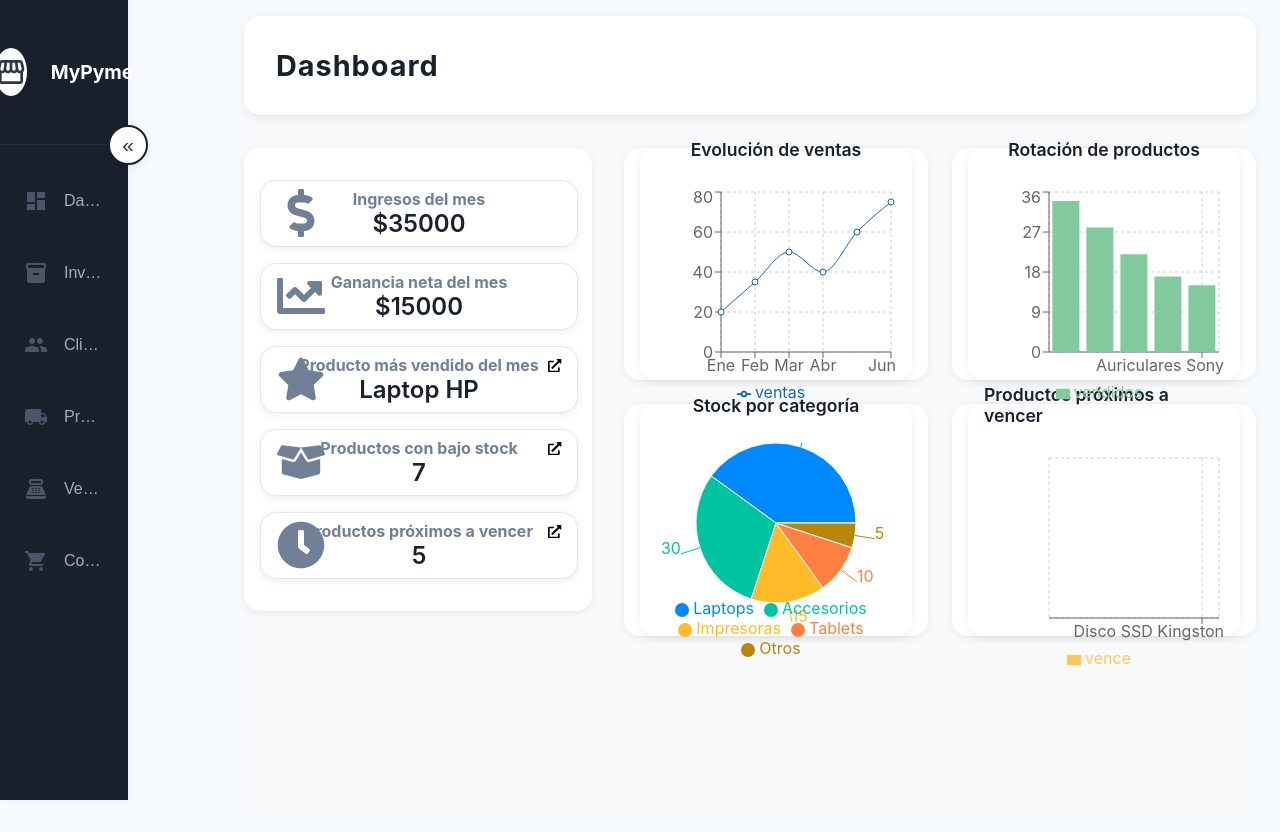
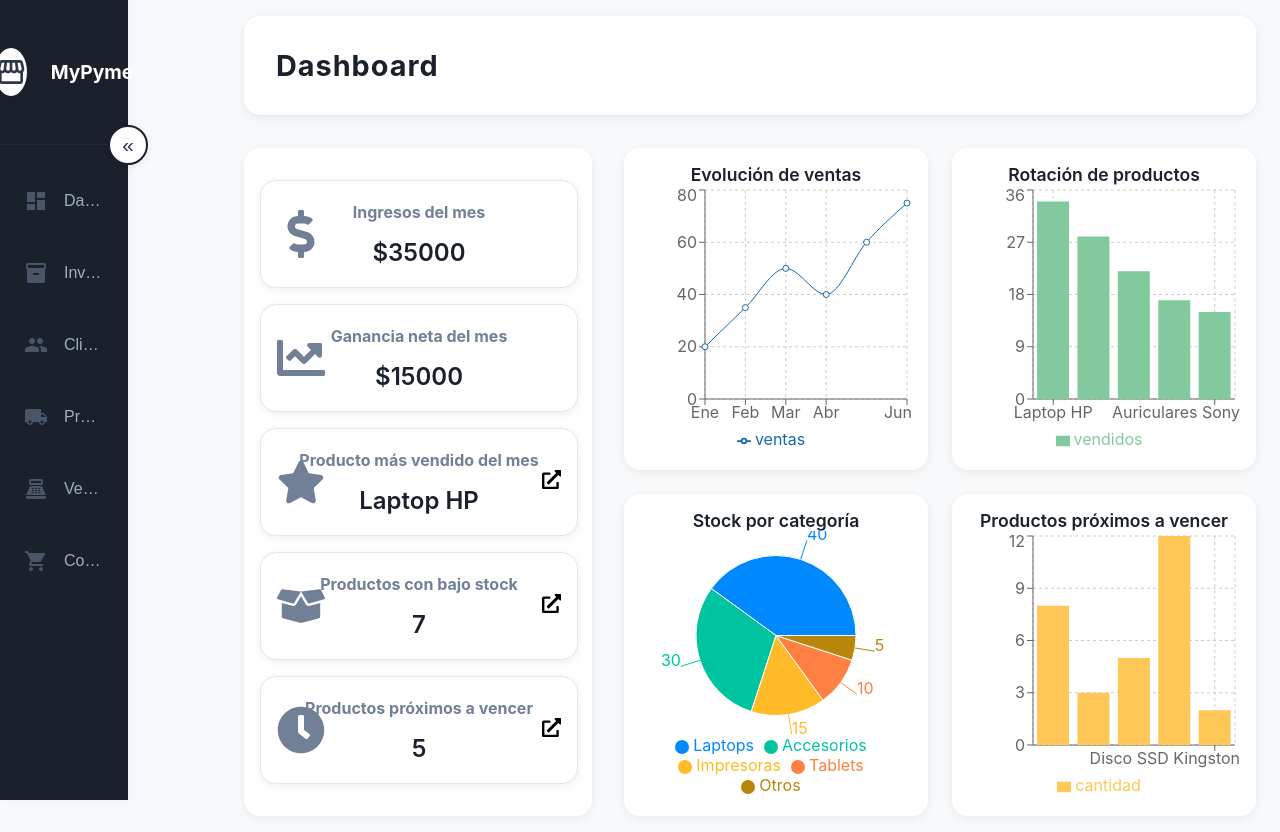
Before and after one commit to Panda2609/my-pyme, a React (Create React App) app: page / in a window 1280 px wide. Built offline with nearby package versions, Linux system fonts and the light colour scheme.

Commit message:
Cambios finales del dashboard

```diff
--- a/src/components/Dashboard.jsx
+++ b/src/components/Dashboard.jsx
@@ -144,7 +144,7 @@ const Dashboard = ({ dashboardData }) => {
                 <div className="resumen-card-value">{resumenInventario.productosBajoStock}</div>
               </div>
               <div className="resumen-card">
-                <button className='kpi-info-btn' title="Ver más" onClick={() => setModal('proximosVencer')}>
+                <button className='kpi-info-btn' title="Ver más"onClick={() => setModal('proximosVencer')}>
                   <FaExternalLinkAlt className="kpi-info-icon" />
                 </button>
                 <h4>Productos próximos a vencer</h4>
@@ -154,10 +154,10 @@ const Dashboard = ({ dashboardData }) => {
             </div>
                     {/* Gráficos a la derecha */}
                     <div className="dashboard-graficos-grid">
-                        <div className="grafico">
+
                         <div className="dashboard-section grafico">
                             <h3>Evolución de ventas</h3>
-                                <ResponsiveContainer width="100%" height={220}>
+                            <ResponsiveContainer width="100%" height="100%">
                                 <LineChart data={ventasPorMes}>
                                     <CartesianGrid strokeDasharray="3 3" />
                                     <XAxis dataKey="mes" />
@@ -168,14 +168,13 @@ const Dashboard = ({ dashboardData }) => {
                                 </LineChart>
                             </ResponsiveContainer>
                         </div>
-                        </div>
-                        <div className="grafico">
+
                         <div className="dashboard-section grafico">
                             <h3>Rotación de productos</h3>
-                            <ResponsiveContainer width="100%" height={220}>
+                            <ResponsiveContainer width="100%" height="100%">
                                 <BarChart data={rotacionProductos}>
                                     <CartesianGrid strokeDasharray="3 3" />
-                                    <XAxis dataKey="nombre" />
+                                    <XAxis dataKey="nombre"/>
                                     <YAxis />
                                     <Tooltip />
                                     <Legend />
@@ -183,11 +182,10 @@ const Dashboard = ({ dashboardData }) => {
                                 </BarChart>
                             </ResponsiveContainer>
                         </div>
-                    </div>
-                    <div className="grafico">
+
                         <div className="dashboard-section grafico">
                             <h3>Stock por categoría</h3>
-                            <ResponsiveContainer width="100%" height={220}>
+                            <ResponsiveContainer width="100%" height="100%">
                                 <PieChart>
                                     <Pie
                                         data={stockPorCategoria}
@@ -208,22 +206,21 @@ const Dashboard = ({ dashboardData }) => {
                                 </PieChart>
                             </ResponsiveContainer>
                         </div>
-                    </div>
-                    <div className="grafico">
+
                         <div className="dashboard-section grafico">
                             <h3>Productos próximos a vencer</h3>
-                            <ResponsiveContainer width="100%" height={220}>
-                                <BarChart data={productosProximosAVencer}>
+                            <ResponsiveContainer width="100%" height="100%">
+                                <BarChart data={productosProximosAVencer.map(p => ({...p, cantidad: p.cantidad || 1}))}>
                                     <CartesianGrid strokeDasharray="3 3" />
-                                    <XAxis dataKey="nombre" />
+                                    <XAxis dataKey="nombre"/>
                                     <YAxis />
                                     <Tooltip />
                                     <Legend />
-                                    <Bar dataKey="vence" fill="#ffc658" />
+                                    <Bar dataKey="cantidad" fill="#ffc658" />
                                 </BarChart>
                             </ResponsiveContainer>
                         </div>
-                    </div>
+
                 </div>
             </div>
             </div>
--- a/src/data/mockDashboardData.js
+++ b/src/data/mockDashboardData.js
@@ -48,11 +48,11 @@ const mockDashboardData = {
     { nombre: 'Batería Dell', stock: 1 }
   ],
   productosProximosAVencer: [
-    { nombre: 'Tóner HP', vence: '2025-07-01' },
-    { nombre: 'Batería APC', vence: '2025-06-20' },
-    { nombre: 'Cartucho Epson', vence: '2025-06-15' },
-    { nombre: 'Pilas Duracell', vence: '2025-06-10' },
-    { nombre: 'Disco SSD Kingston', vence: '2025-06-08' }
+    { nombre: 'Tóner HP', vence: '2025-07-01', cantidad: 8 },
+    { nombre: 'Batería APC', vence: '2025-06-20', cantidad: 3 },
+    { nombre: 'Cartucho Epson', vence: '2025-06-15', cantidad: 5 },
+    { nombre: 'Pilas Duracell', vence: '2025-06-10', cantidad: 12 },
+    { nombre: 'Disco SSD Kingston', vence: '2025-06-08', cantidad: 2 }
   ]
 };
 
--- a/src/styles/Dashboard.css
+++ b/src/styles/Dashboard.css
@@ -5,7 +5,9 @@
   gap: 2rem;
   /* padding: 2rem; */
   background: #f7f9fb;
-  min-height: 100vh;
+  /* min-height: 100vh; */
+  height: 100vh;
+
 }
 
 .dashboard-header {
@@ -22,12 +24,14 @@
   background: #fff;
   border-radius: var(--border-radius);
   box-shadow: var(--box-shadow);
-  padding: .5rem 0;
+  /* padding: .5rem 0; */
   display: flex;
   flex-direction: column;
   align-items: center;
+  justify-content: center;
   transition: box-shadow 0.2s;
   border: 1px solid #e3e6f0;
+  gap: 1rem;
 
 }
 .resumen-card:hover {
@@ -54,6 +58,7 @@
   display: flex;
   flex-direction: row;
   gap: 2rem;
+  flex: 1 1 auto;
 }
 .dashboard-section {
   flex: 1;
@@ -70,7 +75,7 @@
   font-size: 1.1rem;
   color: var(--color-text-main);
   font-weight: 600;
-  margin-bottom: 0.5rem;
+  margin: 0;
 }
 
 .scrollable-list {
@@ -168,18 +173,19 @@
   background: #fff;
   border-radius: var(--border-radius);
   box-shadow: var(--box-shadow);
-  padding: 1rem;
+  /* padding: 1rem; */
   display: flex;
   flex-direction: column;
   align-items: center;
-  gap: 1.2rem;
+  /* gap: 1.2rem; */
 }
 
 .dashboard-graficos-kpi-layout {
   display: flex;
+  flex: 1 1 auto;
   flex-direction: row;
   gap: 2rem;
-  align-items: flex-start;
+  align-items: stretch;
   justify-content: flex-start;
   flex-wrap: wrap;
 }
@@ -198,7 +204,7 @@
   border-radius: var(--border-radius);
   box-shadow: var(--box-shadow);
   padding: 1rem;
-  height: 200px; /* puedes ajustar esto */
+  /* height: 200px; puedes ajustar esto */
   display: flex;
   align-items: center;
   justify-content: center;
@@ -226,13 +232,14 @@
   font-size: 3em;
   position: absolute;
   align-self: flex-start;
+  /* justify-content: center; */
   margin-left: 1rem
 }
 
 .kpi-info-btn{
   position: absolute;
   align-self: flex-end;
-  /* font-size: 1.2rem; */
+  font-size: 1.2rem;
   background-color: transparent;
   /* text-decoration: none; */
   cursor: pointer;
```
Lines whose indentation alone changed are shown as unchanged.
